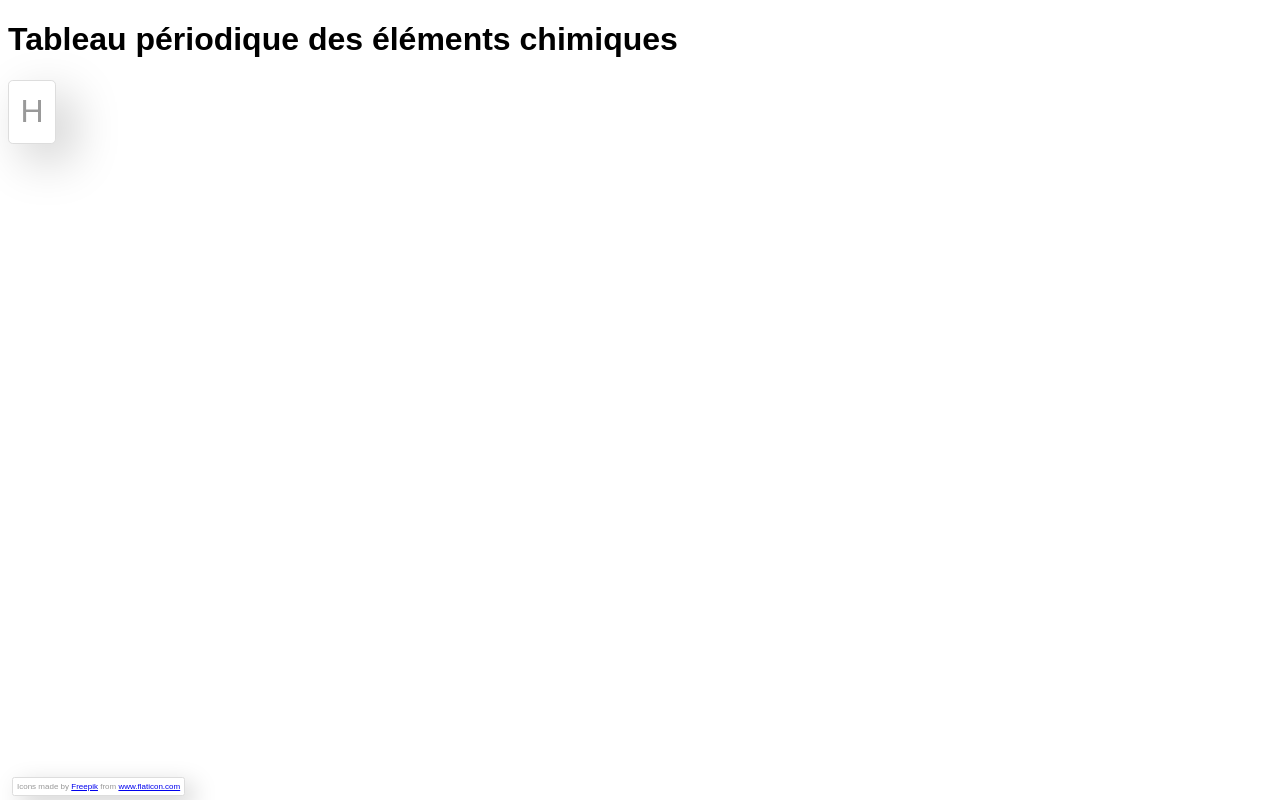
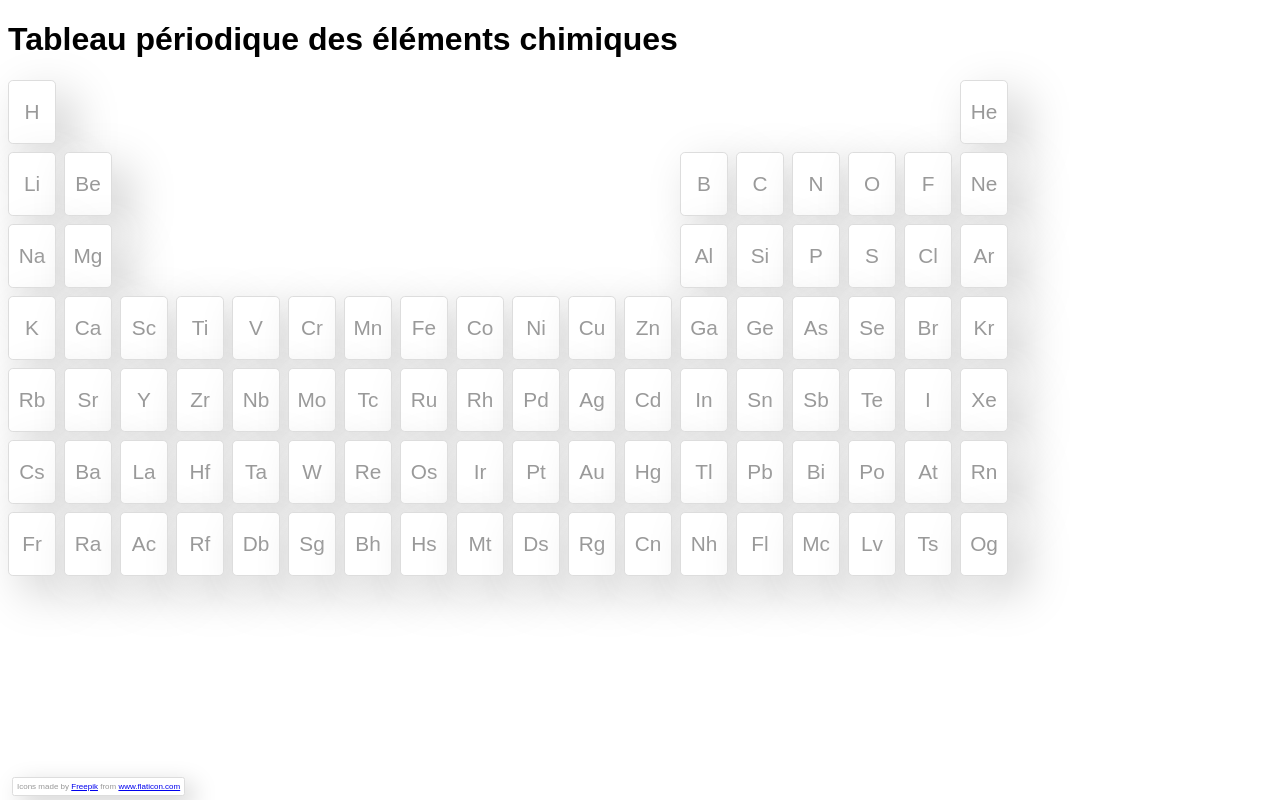
Before and after one commit to jlg-formation/typescript-example, a website built with webpack: page front/src/index.html in a window 1280 px wide. Built offline with nearby package versions, Linux system fonts and the light colour scheme.

Commit message:
dev: add mendeleev

```diff
--- a/front/src/Mendeleev.ts
+++ b/front/src/Mendeleev.ts
@@ -1,25 +1,47 @@
+import { ChemicalElt } from "./interfaces/ChemicalElt";
 import * as d3 from "d3";
 
+const eltCard = {
+  width: 3 + 0.5,
+  height: 4 + 0.5,
+};
+
 export class Mendeleev {
-  data: d3.DSVRowArray<string> | undefined;
-  constructor(private div: Element) {
-    console.log("instantiating Mendeleev");
-  }
+  data: ChemicalElt[] | undefined;
+  constructor(private div: Element) {}
 
   async init() {
-    this.data = await d3.csv("assets/data.csv");
-    console.log("this.data: ", this.data);
+    const data = await d3.csv<ChemicalElt, string>(
+      "assets/data.csv",
+      (d) => d as unknown as ChemicalElt
+    );
+    this.data = data.filter((d) => d.Period && d.Group);
   }
 
   refresh() {
     if (!this.data) {
       throw new Error("no data loaded.");
     }
-    console.log("start to refresh");
-    d3.select(this.div).html(`
-    <div class="element">
-      <span>H</span>
-    </div>
-    `);
+    const assoc = d3
+      .select(this.div)
+      .html("")
+      .selectAll("div.element")
+      .data(this.data);
+    assoc
+      .enter()
+      .append("div")
+      .attr("class", "element")
+      .attr("style", (d) => {
+        console.log("d: ", d);
+
+        const x = (+d.Group - 1) * eltCard.width;
+        const y = (+d.Period - 1) * eltCard.height;
+        return `transform: translate(${x}em, ${y}em)`;
+      })
+      .html(
+        (d) => `
+<span>${d.Symbol}</span>
+      `
+      );
   }
 }
--- /dev/null
+++ b/front/src/interfaces/ChemicalElt.ts
@@ -0,0 +1,5 @@
+export interface ChemicalElt {
+  Symbol: string;
+  Period: string;
+  Group: string;
+}
--- a/front/src/style.scss
+++ b/front/src/style.scss
@@ -20,7 +20,9 @@ body {
   }
 
   .tableau {
+    position: relative;
     .element {
+      position: absolute;
       @include neumorphism(0.3em, 1em, 3em);
       width: 3em;
       height: 4em;
@@ -28,7 +30,7 @@ body {
       justify-content: center;
       align-items: center;
       span {
-        font-size: 2em;
+        font-size: 1.3em;
       }
     }
   }
```
